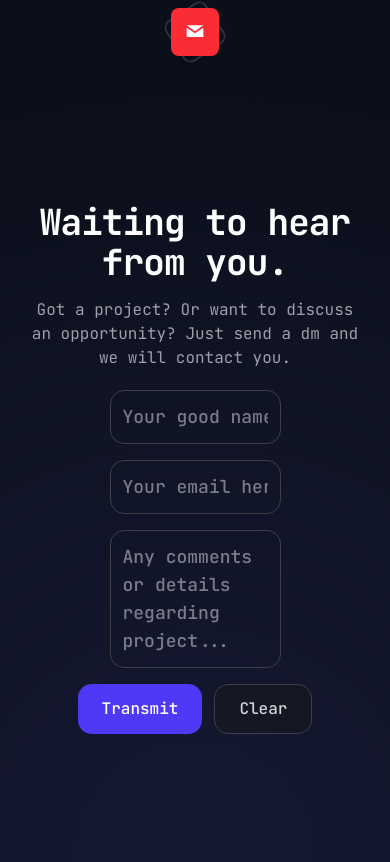
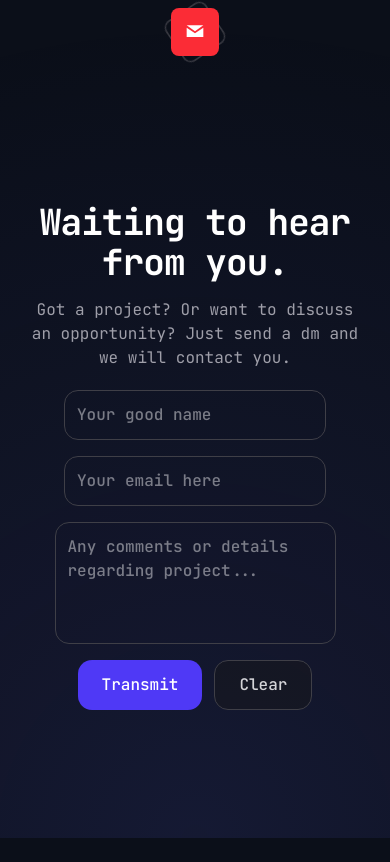
Before and after one commit to Divam23/portfolio, a Next.js app: page / in a window 390 px wide. Shown: the part 5018-5880 px from the top of the page. After the commit the page ends 5856 px from the top, so only its background shows below. Built offline with nearby package versions, Linux system fonts and the light colour scheme.

Commit message:
Enhance responsive design for Contact form inputs
- Updated input and textarea components to include responsive text sizes and widths for larger and medium screens.
- Added 'cols' attribute to the textarea for better layout control.

```diff
--- a/src/app/components/Contact.tsx
+++ b/src/app/components/Contact.tsx
@@ -111,7 +111,7 @@ export default function Contact() {
                 required
                 value={name}
                 onChange={(e) => setName(e.target.value)}
-                className="text-lg w-1/2 text-zinc-200 focus:border-indigo-500 focus:ring-1 focus:ring-indigo-500 font-medium border border-zinc-700 p-3 rounded-xl outline-none"
+                className="lg:text-lg md:text-lg lg:w-1/2 md:w-1/2 text-zinc-200 focus:border-indigo-500 focus:ring-1 focus:ring-indigo-500 font-medium border border-zinc-700 p-3 rounded-xl outline-none"
               />
               <input
                 type="email"
@@ -120,16 +120,17 @@ export default function Contact() {
                 required
                 value={email}
                 onChange={(e) => setEmail(e.target.value)}
-                className="text-lg w-1/2 text-zinc-200 focus:border-indigo-500 focus:ring-1 focus:ring-indigo-500 font-medium border border-zinc-700 p-3 rounded-xl outline-none"
+                className="lg:text-lg md:text-lg lg:w-1/2 md:w-1/2 text-zinc-200 focus:border-indigo-500 focus:ring-1 focus:ring-indigo-500 font-medium border border-zinc-700 p-3 rounded-xl outline-none"
               />
               <textarea
                 id="description"
                 placeholder="Any comments or details regarding project..."
                 required
                 rows={4}
+                cols={24}
                 value={description}
                 onChange={(e) => setDescription(e.target.value)}
-                className="text-lg w-1/2 text-zinc-200 focus:border-indigo-500 focus:ring-1 focus:ring-indigo-500 font-medium border border-zinc-700 p-3 rounded-xl outline-none resize-none scrollbar-none"
+                className="lg:text-lg md:text-lg lg:w-1/2 md:w-1/2 text-zinc-200 focus:border-indigo-500 focus:ring-1 focus:ring-indigo-500 font-medium border border-zinc-700 p-3 rounded-xl outline-none resize-none scrollbar-none"
               />
               <div className="flex gap-3">
                 <button
```
Also changed, not shown: 1 other file (tests, documents, lock files or other folders).
